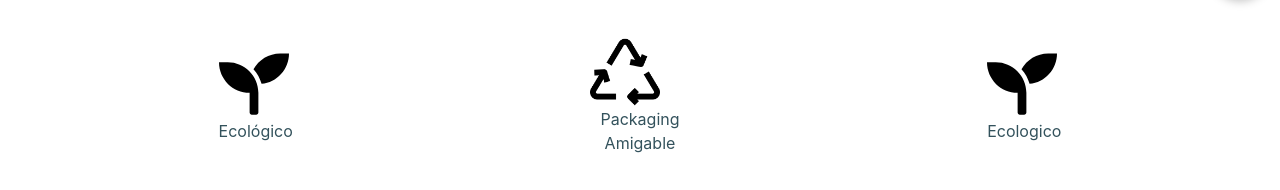
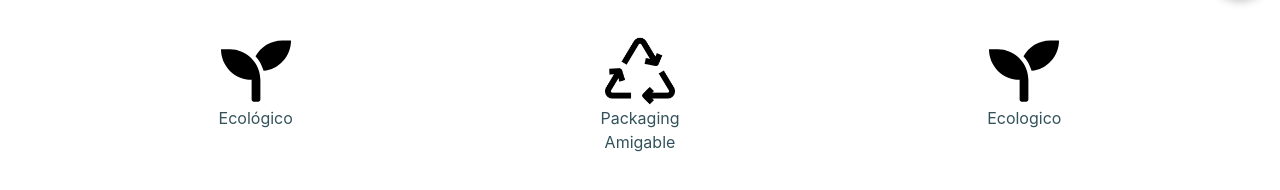
Before and after one commit to jonasreyumer/Eve-s-Project, a website: page index.html in a window 1280 px wide. Shown: the part 762-952 px from the top of the page. Drawn offline with nearby package versions, Linux system fonts and the light colour scheme; a web font is replaced by a local one.

Commit message:
FIX, styles

```diff
--- a/index.html
+++ b/index.html
@@ -43,15 +43,15 @@
 
         <!-- First Break -->
         <div class="row justify-content-around break">
-            <div class="icons justify-content-center">
+            <div class="icon align-items-center">
             <img src="imgs/seedling-solid.svg">
             <p>Ecológico</p>
         </div>
-        <div class="icons justify-content-center">
+        <div class="icon align-items-center">
             <img src="imgs/reciclaje.png">
             <p>Packaging Amigable</p>
         </div>
-        <div class="icons justify-content-center">
+        <div class="icon align-items-center">
             <img src="imgs/seedling-solid.svg">
             <p>Ecologico</p>
         </div>
--- a/scss/index.scss
+++ b/scss/index.scss
@@ -125,11 +125,12 @@ a:hover {
   // margin: 25px auto;
   background-color: #ffffff;
   align-items: center;
-  .icons {
+  .icon {
     // height: 100px;
     display: flex;
     flex-direction: column;
     padding-top: 20px;
+    margin: 0 10px;
     // border-radius: 70px;
     // background-color: $color1;
     max-width: 100px;
@@ -137,12 +138,14 @@ a:hover {
   }
   img {
     position: relative;
-    height: 70px;
-    width: 70px;
+    $size: 70px;
+    height: $size;
+    width: $size;
   }
   p {
     display: inline-block;
     text-align: center;
+    min-height: 50px;
   }
 }
 .titulo {
```
Also changed, not shown: css/index.css, 1 other file.
